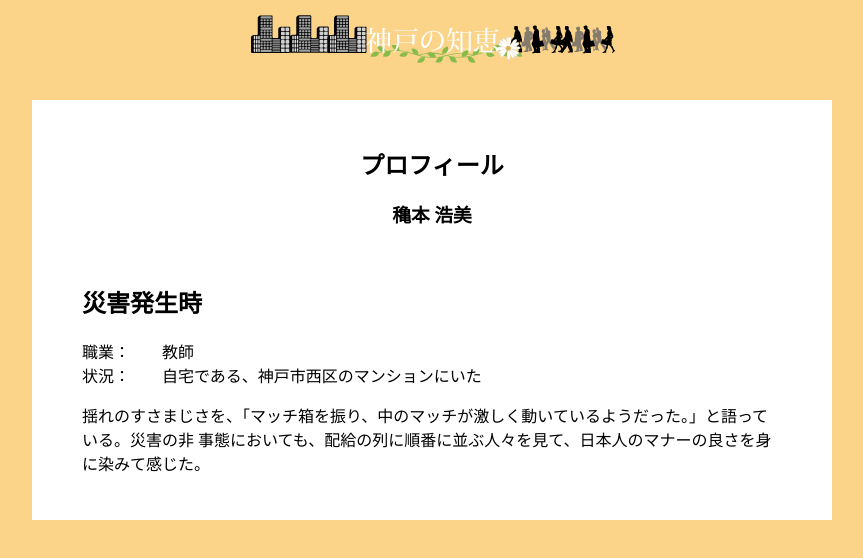
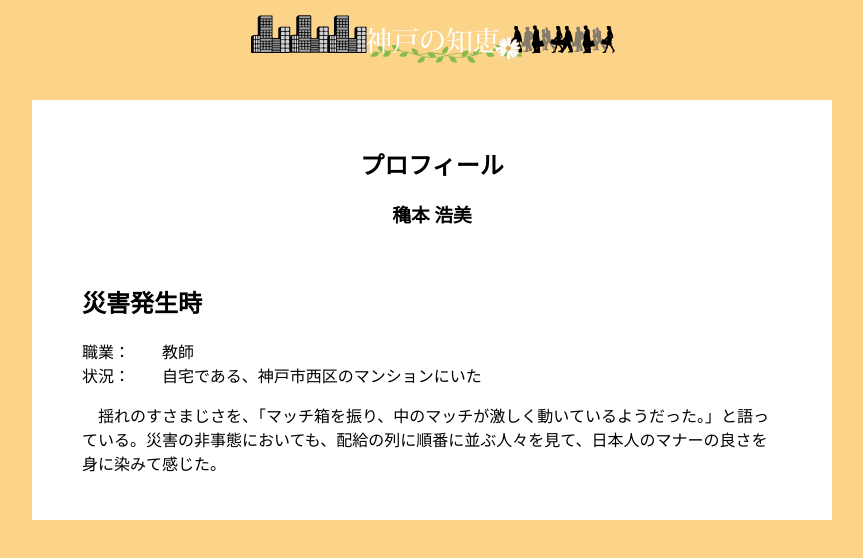
Before and after one commit to hllxlva/knowledge, a plain HTML site: page index.html in a window 1280 px wide. Shown: the whole page, without its empty margins (208-1071 px from the left). Drawn offline with Linux system fonts and the light colour scheme.

Commit message:
文章はじめ空白

```diff
--- a/index.html
+++ b/index.html
@@ -2,7 +2,7 @@
 <html lang="ja">
 <head>
 	<meta charset="UTF-8">
-	<title>神戸の知恵｜穐本 浩美さん</title>
+	<title>神戸の知恵｜穐本 浩美 さん</title>
 	<link rel="stylesheet" href="style.css">
 </head>
 <body>
@@ -32,7 +32,7 @@
 				<dd>自宅である、神戸市西区のマンションにいた</dd>
 			</dl>
 			<!--/#知恵-->
-			<p>揺れのすさまじさを、「マッチ箱を振り、中のマッチが激しく動いているようだった。」と語っている。災害の非	事態においても、配給の列に順番に並ぶ人々を見て、日本人のマナーの良さを身に染みて感じた。</p>
+			<p>　揺れのすさまじさを、「マッチ箱を振り、中のマッチが激しく動いているようだった。」と語っている。災害の非事態においても、配給の列に順番に並ぶ人々を見て、日本人のマナーの良さを身に染みて感じた。</p>
 			<h4>余白</h4>
 		</section>
 	</section>
```
